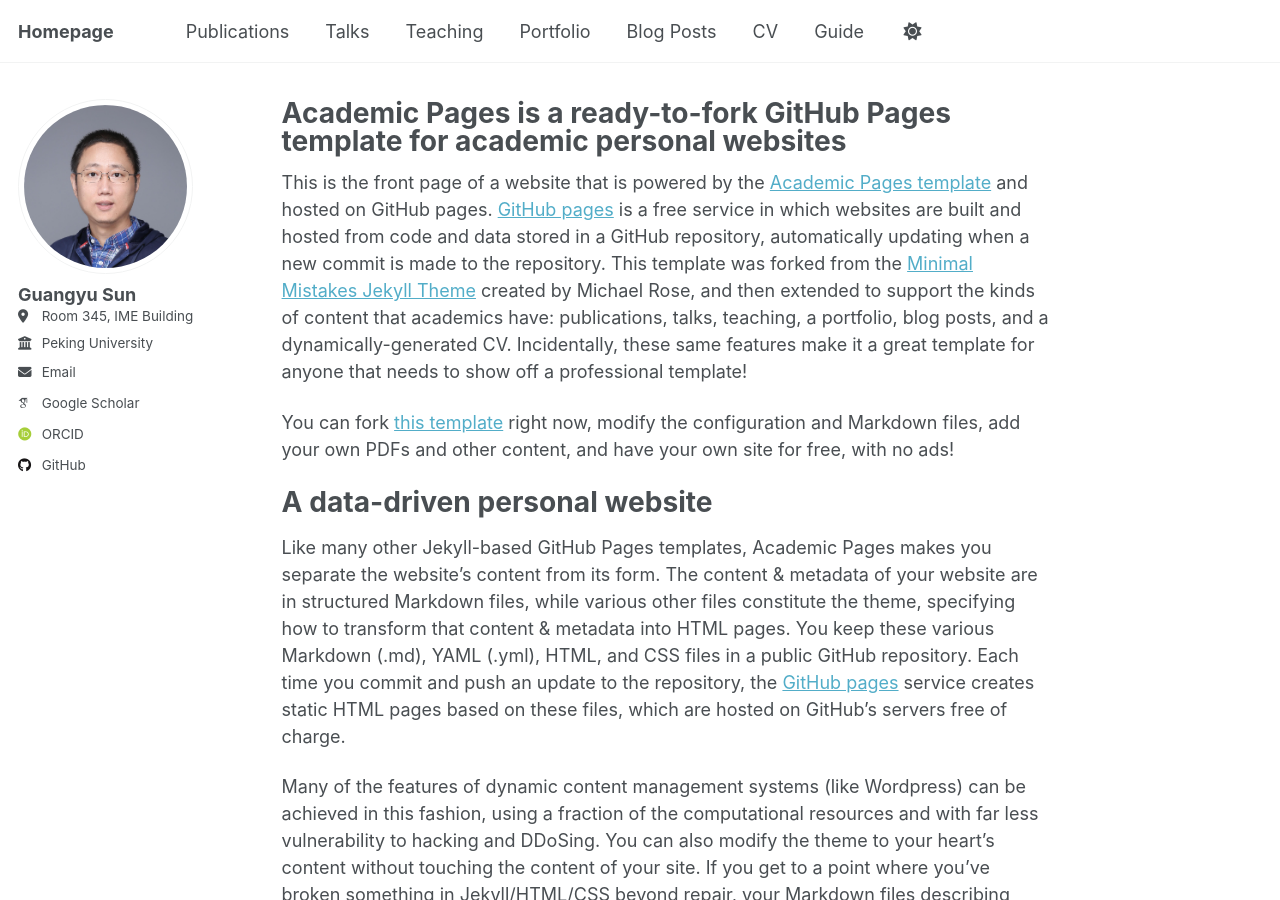
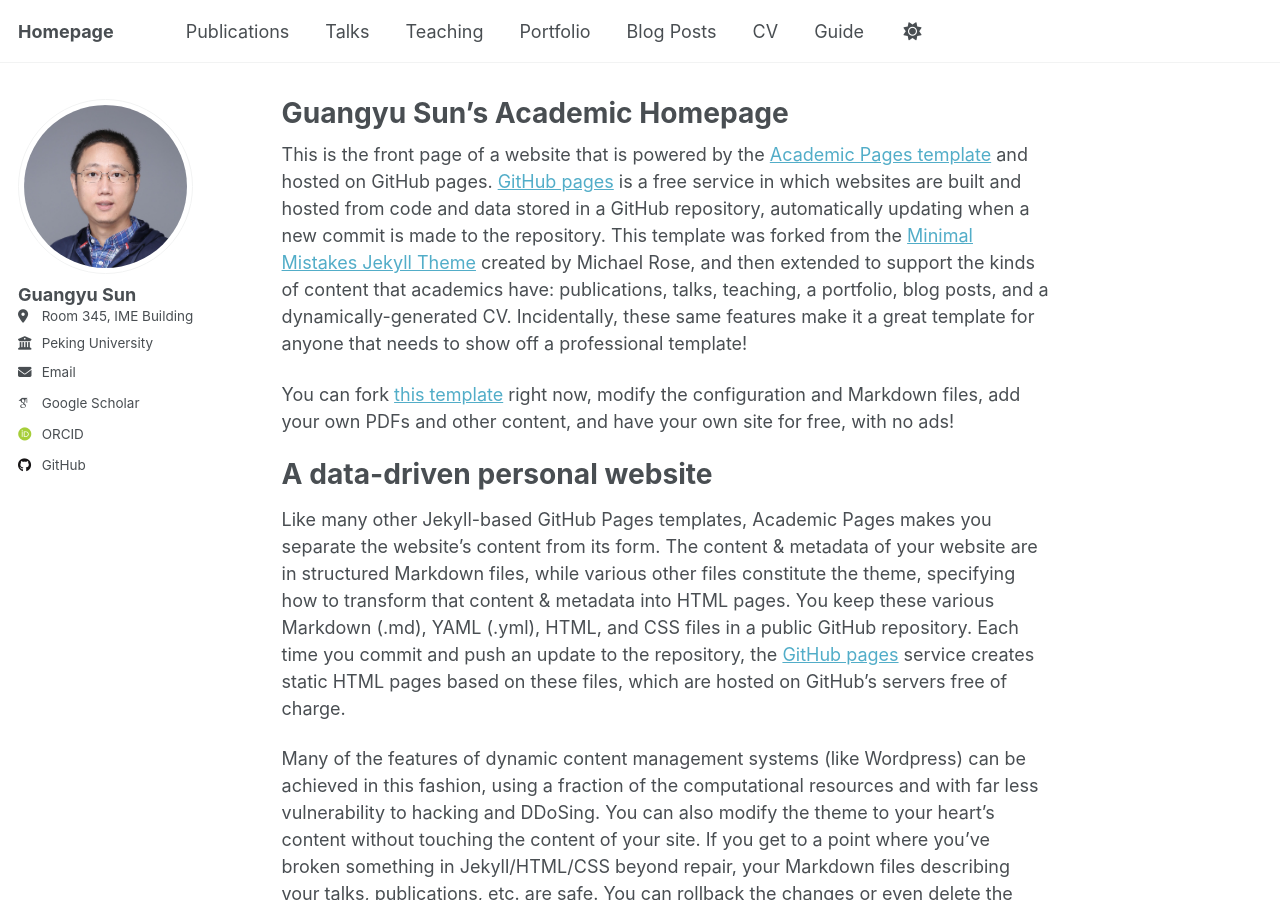
Before and after one commit to gsunpku/gsunpku.github.io, a Jekyll site: the page built from _pages/about.md, in a window 1280 px wide and 900 px high. Built offline with Jekyll 4.4.1, drawn with Linux system fonts in a browser that asks for light colours; some web fonts are replaced; a script that is not in the unit is left out.

Commit message:
Update about.md

```diff
--- a/_pages/about.md
+++ b/_pages/about.md
@@ -1,6 +1,6 @@
 ---
 permalink: /
-title: "Academic Pages is a ready-to-fork GitHub Pages template for academic personal websites"
+title: "Guangyu Sun's Academic Homepage"
 author_profile: true
 redirect_from:
   - /about/
```
